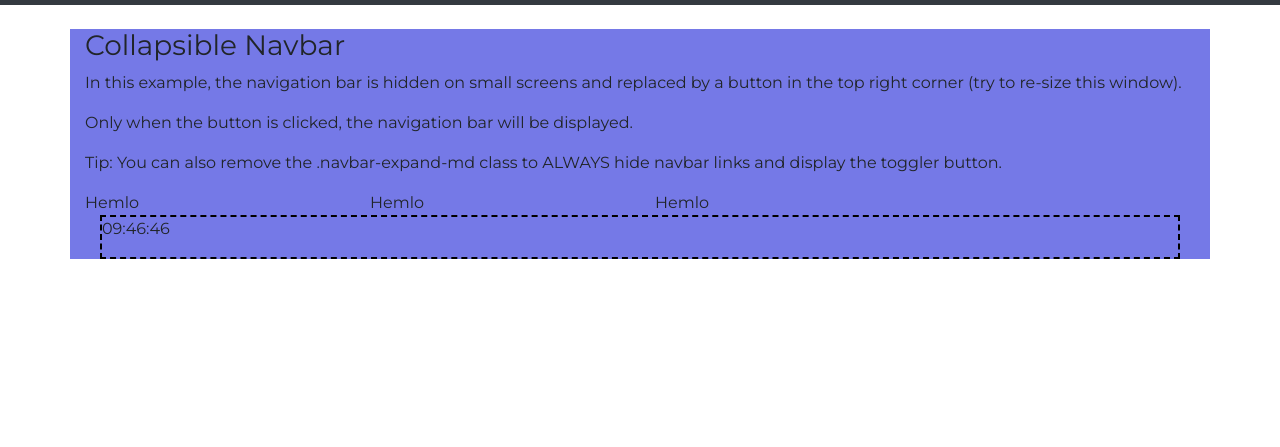
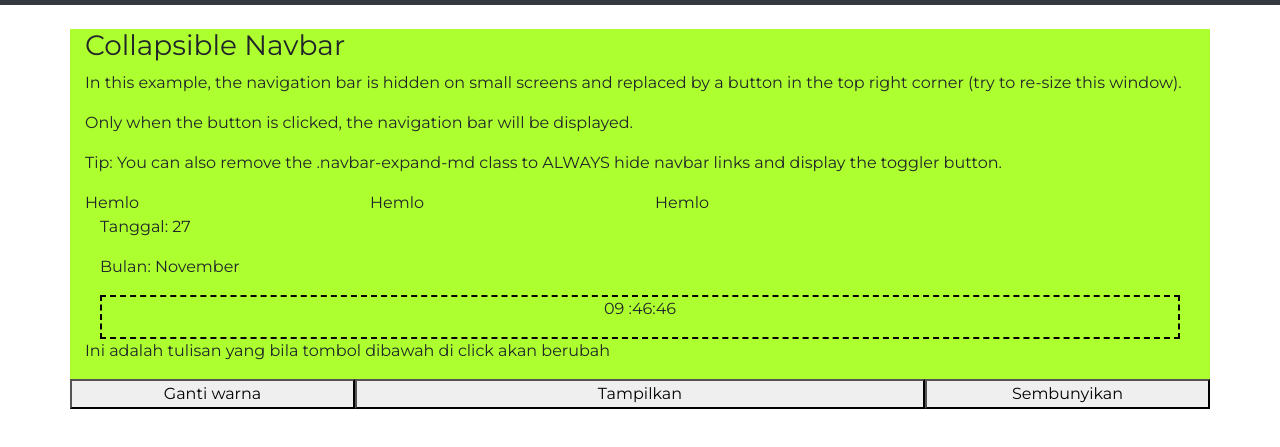
Before and after one commit to Alpha-craft/prepare_portofolio, a plain HTML site: page html/test.html in a window 1280 px wide. Shown: the part 51-498 px from the top of the page. Drawn offline with nearby package versions, Linux system fonts and the light colour scheme.

Commit message:
menambahkan 3 buton beserta fungsi js nya untuk memanipulasi teks dalam html

```diff
--- a/css/test.css
+++ b/css/test.css
@@ -3,7 +3,7 @@
 }
 
 .container {
-    background-color: #7579e7;
+    background-color: greenyellow;
 }
 
 .kotak {
@@ -15,8 +15,8 @@
     display: flex;
     flex: 1;
     align-items: flex-start;
-    /* justify-content: center; */
-    /* text-align: center; */
+    justify-content: center;
+    text-align: center;
 }
 
 .jam {
--- a/html/test.html
+++ b/html/test.html
@@ -51,13 +51,24 @@
             <div class="col-sm-3 col-md-3">Hemlo</div>
         </div>
         <div class="rows">
-            <div class="col-sm-3 col-md-12">
+            <div class="col-sm-8 col-md-12">
+                <p>Tanggal: <span id="hari"></span></p>
+                <p>Bulan: <span id="bulan"></span></p>
                 <div class="kotak">
                     <p>
-                        <span class="jam"><span id="jam"></span><span>:</span><span id="menit"></span><span>:</span><span id="detik"></span> </span>
+                        <!-- <span id="waktu"></span> -->
+                        <span id="jam"></span> <span>:</span><span id="menit"></span><span>:</span><span id="detik"></span>
                     </p>
                 </div>
             </div>
+        </div>
+        <p id="change">Ini adalah tulisan yang bila tombol dibawah di click akan berubah</p>
+        <div class="row">
+
+            <button class=" col-sm-3 col-md-3 " onclick="ganti()"> Ganti warna </button>
+            <button class=" col-sm-3 col-md-6" onclick="muncul()">Tampilkan </button>
+            <button class=" col-sm-3 col-md-3" onclick="hilang()">Sembunyikan </button>
+
         </div>
     </div>
 </body>
--- a/script/script.js
+++ b/script/script.js
@@ -4,18 +4,47 @@ function waktu() {
     let waktu = new Date();
     let jam = document.getElementById('jam');
     let menit = document.getElementById('menit');
-    let detik = document.getElementById('detik')
+    let detik = document.getElementById('detik');
+    let hari = document.getElementById('hari');
+    let bulan = document.getElementById('bulan');
+    let dbulan = ["Januari", "Februari", "Maret", "April", "Mei", "Juni", "Juli", "Agustus", "September", "Oktober", "November", "Desember"]
 
-    let hour = jam.innerHTML = waktu.getHours();
-    let minute = menit.innerHTML = waktu.getMinutes();
-    let seconds = detik.innerHTML = waktu.getSeconds();
+    let hour = waktu.getHours();
+    let minute = waktu.getMinutes();
+    let seconds = waktu.getSeconds();
+    let day = waktu.getDate();
+    let months = waktu.getMonth();
     if (hour < 10) {
-        jam.innerHTML = '0' + waktu.getHours();
+        hour = '0' + hour;
     }
     if (minute < 10) {
-        menit.innerHTML = '0' + waktu.getHours();
+        minute = '0' + minute;
     }
     if (seconds < 10) {
-        detik.innerHTML = '0' + waktu.getHours();
+        seconds = '0' + seconds;
     }
+    let index_bulan = months;
+    detik.innerHTML = seconds;
+    jam.innerHTML = hour;
+    menit.innerHTML = minute;
+    hari.innerHTML = day;
+    bulan.innerHTML = dbulan[index_bulan]
+    console.log(index_bulan)
+        // jam.textcontent = hour + ':' + minute + ':' + seconds;
+
 }
+
+
+function ganti() {
+    let change = document.getElementById('change');
+    change.style.color = "red"
+
+}
+
+function muncul() {
+    change.style.visibility = 'visible';
+}
+
+function hilang() {
+    change.style.visibility = 'hidden';
+}
```
Also changed, not shown: html/jam.html (added, +88 -0 lines).
